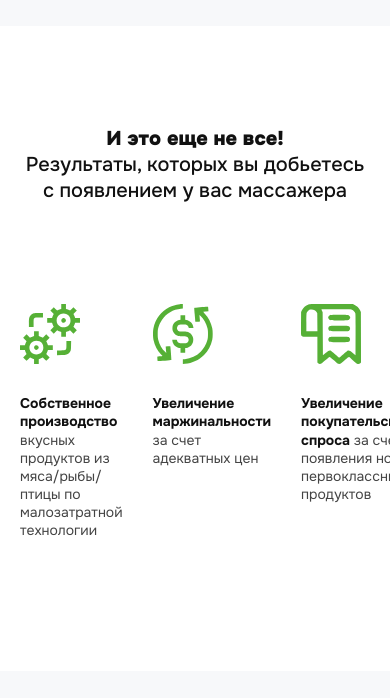
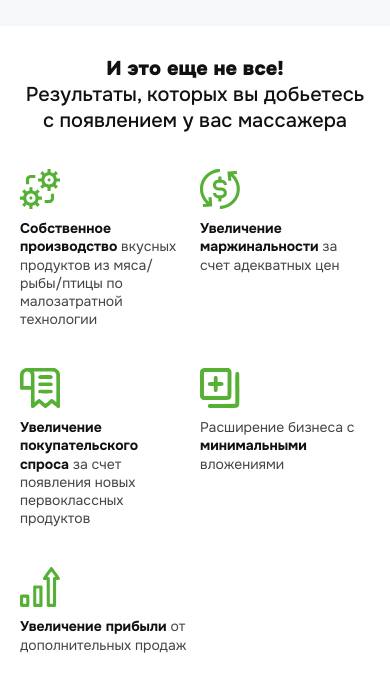
Before and after one commit to theibd56/tsg2, a website built with Vite: page index.html in a window 390 px wide. Shown: the part 2892-3590 px from the top of the page. Built offline with nearby package versions, Linux system fonts and the light colour scheme; files whose address does not match are found by name; what maska would draw is missing.

Commit message:
adaptive for advantages section has been created

```diff
--- a/sass/_media.scss
+++ b/sass/_media.scss
@@ -1,5 +1,6 @@
 @use 'blocks/media/header';
 
+@use 'blocks/media/advantages';
 @use 'blocks/media/why';
 @use 'blocks/media/location';
 @use 'blocks/media/construction';
--- /dev/null
+++ b/sass/blocks/media/_advantages.scss
@@ -0,0 +1,40 @@
+@media screen and (max-width:992px) {
+  .advantages {
+    padding: 30px 0 40px;
+    &-title {
+      margin-bottom: 50px;
+    }
+    &-wrapper {
+      grid-template: auto / repeat(2, 1fr);
+    }
+  }
+}
+
+@media screen and (max-width:768px) {
+  .advantages {
+    padding: 30px 0 40px;
+    &-title {
+      margin-bottom: 50px;
+    }
+    &-wrapper {
+      grid-template: auto / repeat(2, 1fr);
+      row-gap: 30px;
+      column-gap: 10px;
+    }
+    &-item {
+      gap: 10px;
+      &__ico {
+        width: 40px;
+        height: 40px;
+      }
+    }
+  }
+}
+
+@media screen and (max-width:576px) {
+  .advantages {
+    &-title {
+      margin-bottom: 35px;
+    }
+  }
+}
```
